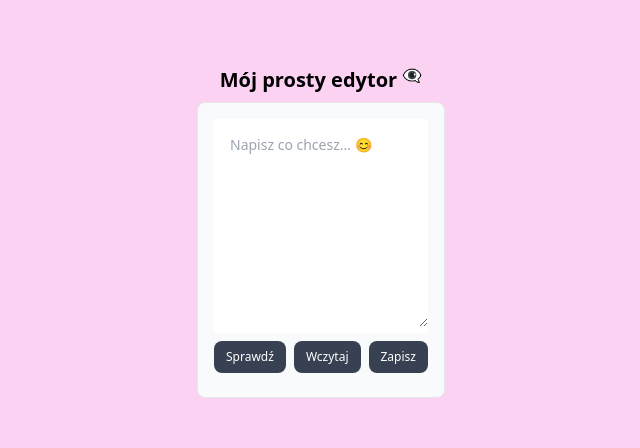
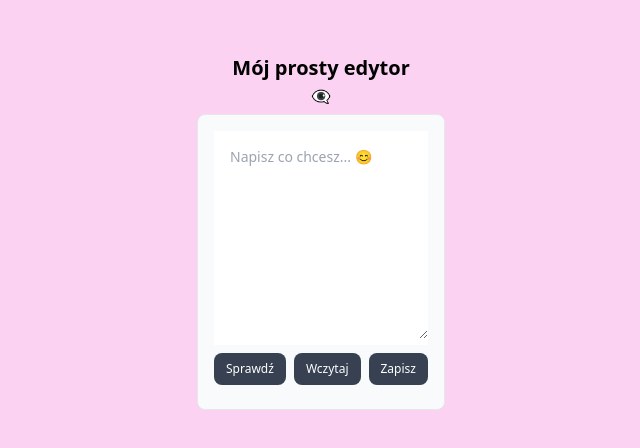
Before and after one commit to moniabysiak/simple-editor, a website built with Parcel: page src/index.html in a window 1280 px wide. Shown: the part 172-620 px from the top of the page, without its empty margins (319-959 px from the left). Built offline with nearby package versions, Linux system fonts and the light colour scheme.

Commit message:
span out of h1

```diff
--- a/src/index.html
+++ b/src/index.html
@@ -20,8 +20,8 @@
 <body class="bg-pink flex min-h-screen justify-center items-center flex-col">
 
     <h1 class=" p-2 first-line:text-xl font-bold">
-        Mój prosty edytor <span class="inline-block animate-bounce">👁‍🗨</span>
-    </h1>
+        Mój prosty edytor </h1>
+        <span class="inline-block animate-bounce">👁‍🗨</span>
     <section>
         <form>
             <div
```
